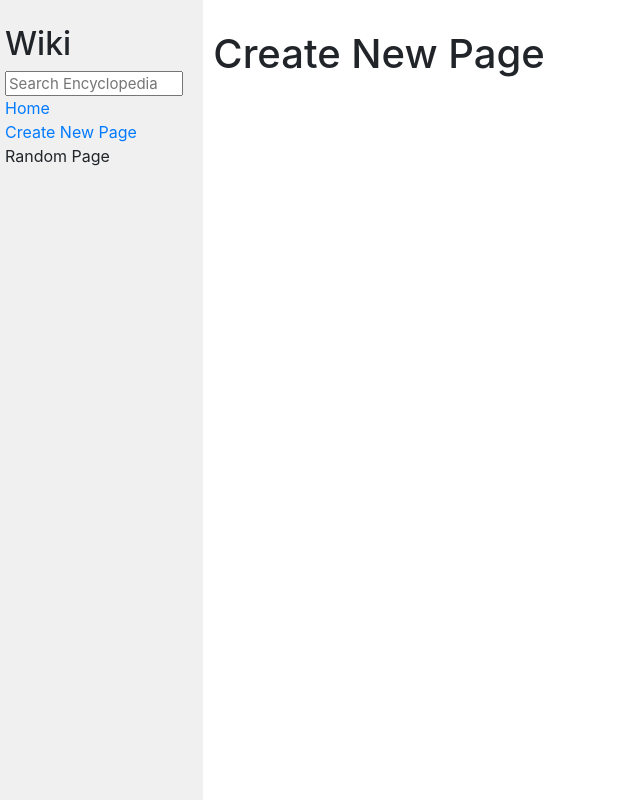
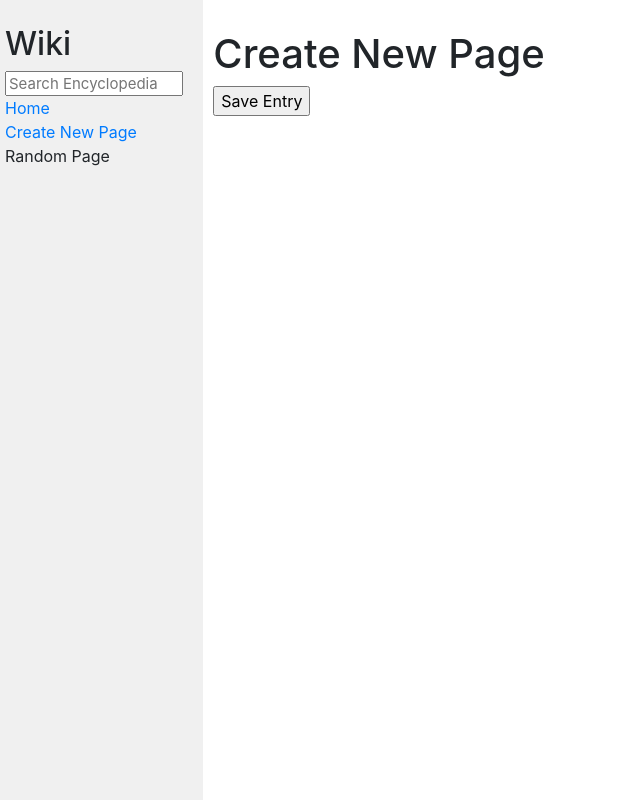
Before and after one commit to dsarra1018/wiki, a Django app: page /new in a window 1280 px wide. Shown: the whole page, without its empty margins (0-640 px from the left). Run offline with Django 3.2, Linux system fonts and the light colour scheme; some libraries are stand-ins or nearby versions.

Commit message:
Add form and button to new.html

```diff
--- a/encyclopedia/templates/encyclopedia/new.html
+++ b/encyclopedia/templates/encyclopedia/new.html
@@ -6,4 +6,9 @@ Create New Page
 
 {% block body %}
     <h1>Create New Page</h1>
+    <form>
+        {% csrf_token %}
+        {{ form }}
+        <input type="submit" value="Save Entry">
+    </form>
 {% endblock %}
```
